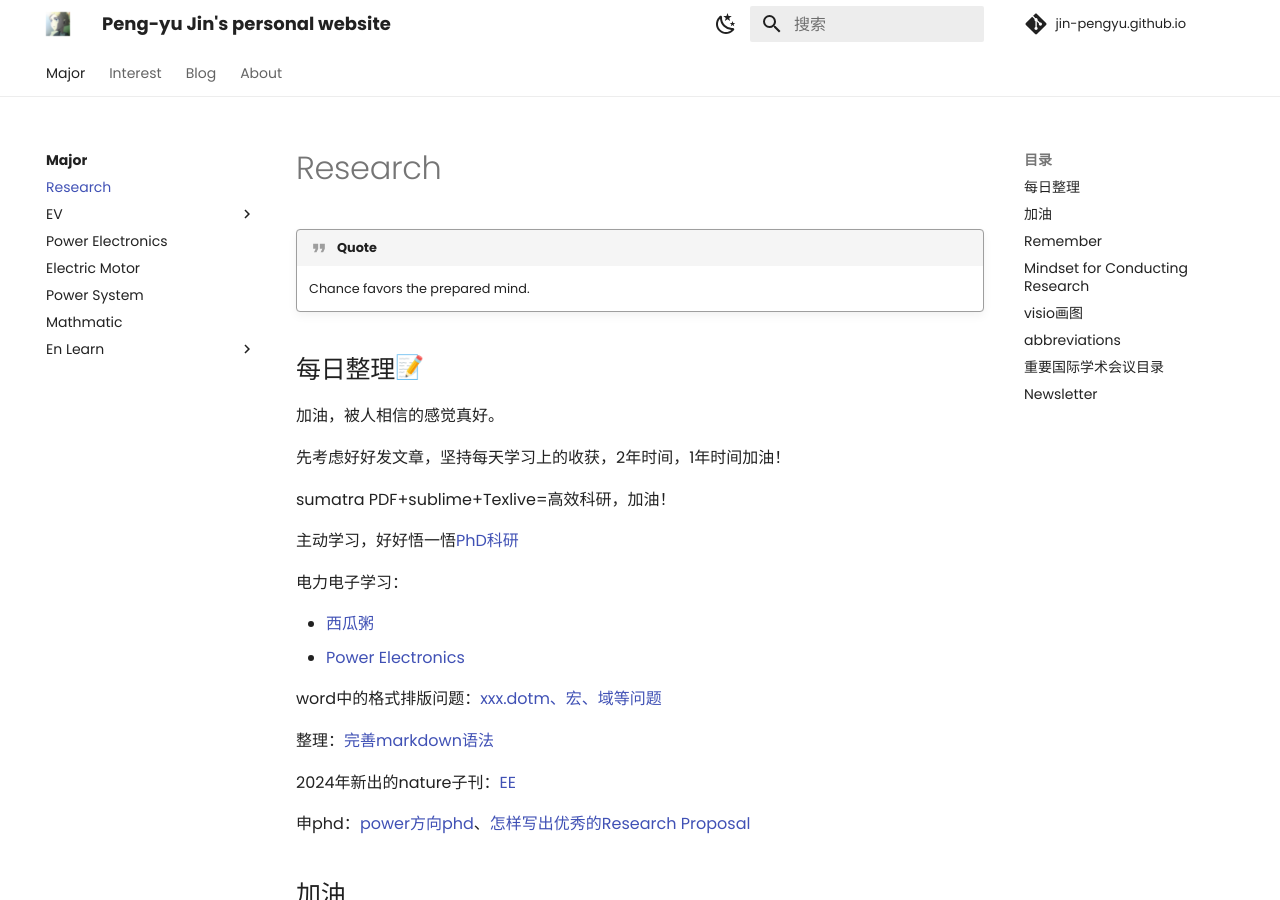
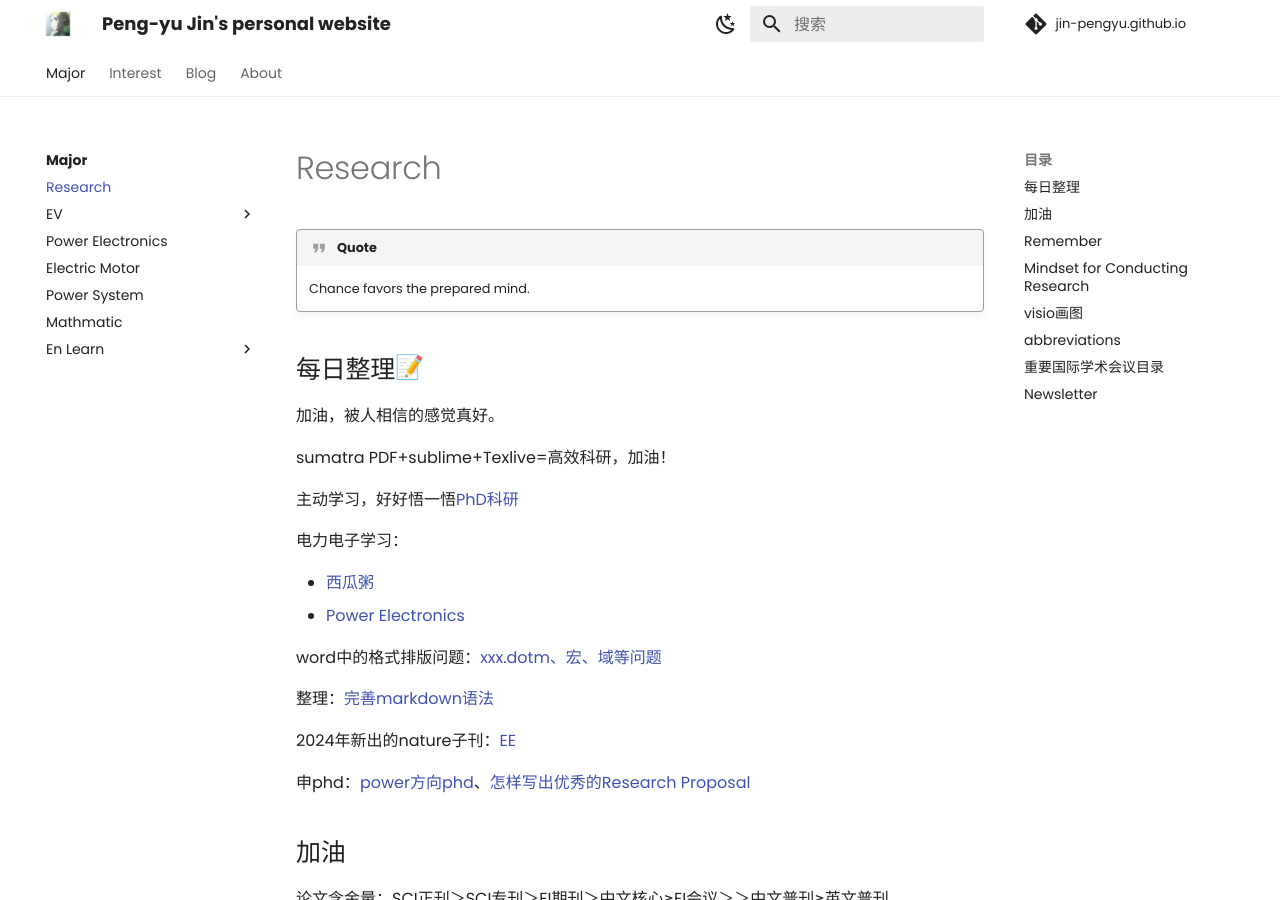
Before and after one commit to Pengyu-Jin/Pengyu-Jin.github.io, an MkDocs documentation site: the page built from docs/major/research/research.md, in a window 1280 px wide and 900 px high. Built offline with MkDocs 1.6.1 and Material for MkDocs 9.7.7, drawn with Linux system fonts in a browser that asks for light colours; emoji names are drawn with the system emoji font; comment, search, counter and statistics services are not loaded.

Commit message:
research20240514

```diff
--- a/docs/major/research/research.md
+++ b/docs/major/research/research.md
@@ -3,8 +3,6 @@
 
 ## 每日整理:memo:
 加油，被人相信的感觉真好。
-
-先考虑好好发文章，坚持每天学习上的收获，2年时间，1年时间加油！
 
 sumatra PDF+sublime+Texlive=高效科研，加油！
 
```
